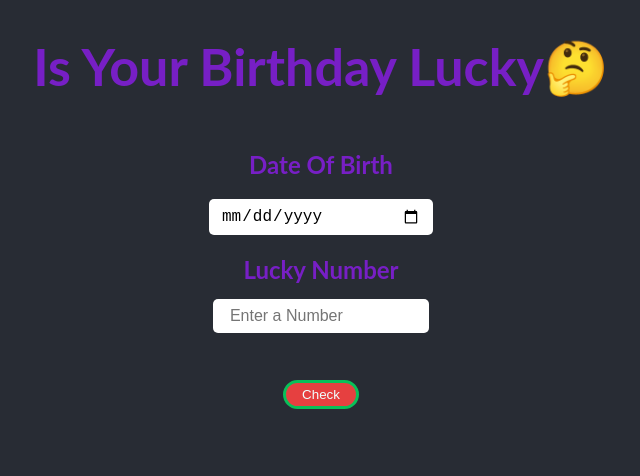
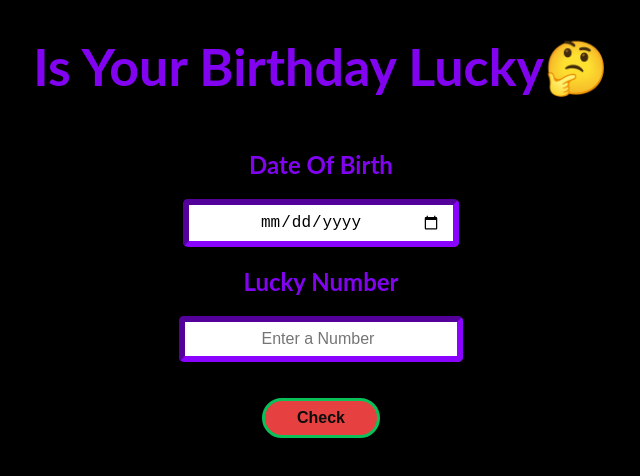
Before and after one commit to SusmitM/LuckyNumber_Checker, a React (Create React App) app: page / in a window 1280 px wide. Shown: the top 476 px of the page, without its empty margins (319-959 px from the left). Built offline with nearby package versions, Linux system fonts and the light colour scheme.

Commit message:
style: css changes

```diff
--- a/src/App.css
+++ b/src/App.css
@@ -5,13 +5,13 @@
 
 
 .App-header {
-  background-color: #282c34;
+  background-color: #000000;
   min-height: 100vh;
   display: flex;
   flex-direction: column;
   align-items: center;
   font-size: calc(10px + 2vmin);
-  color: #771fc5;
+  color: #8103f0;
 }
 .dob-label{
   width: 100%;
@@ -22,37 +22,50 @@
   text-align: center;
 }
 #dob-input{
-  width: 25vh;
+  width: 30vh;
   border-radius: 5px;
   padding: 0.5rem 0.75rem 0.5rem 0.75rem;
-  border: transparent;
+  border-color: #8103f0;
+  border-width: 0.75vh;
   font-size: large;
+  text-align: center;
   margin: 0.25rem 0rem;
 
 }
 .num-label{
   width: 100%;
   margin-top:1rem;
+  margin-bottom: 1rem;
   display: block;
   font-weight: 700;
   font-size: x-large;
 }
 #num-input{
-  width: 25vh;
+  width: 32vh;
   border-radius: 5px;
   padding: 0.5rem 0.5rem 0.5rem 0.5rem;
-  border: transparent;
+  border-color: #8103f0;
+  border-width: 0.75vh;
   font-size: medium;
-  margin: 0.95rem 0;
+  text-align: center;
+  margin: 0.25rem 0;
 }
 #checkBtn{
+  font-size: medium;
+  font-weight: 700;
   cursor: pointer;
   border: 0.2rem solid #09c059;
-  color: azure;
+  color: rgb(12, 12, 12);
   background-color: #e64040;
-  padding:0.25rem;
-  padding-left: 1rem;
-  padding-right: 1rem;
+  padding:0.5rem;
+  padding-left: 2rem;
+  padding-right: 2rem;
   border-radius: 25px;
   margin-top: 2rem;
 }
+.output{
+  margin: 2rem;
+  width: 100%;
+  font-size: calc(10px + 4vmin);
+  font-weight: bold;
+}
--- a/src/App.js
+++ b/src/App.js
@@ -8,8 +8,6 @@ function App() {
 const numInput = useRef(null);
 const dobInput = useRef(null);
 const clickCheck=() =>{
-
-
    const inputVal = numInput.current.value;
    const inputDob = dobInput.current.value;
    const selectedDateValue = inputDob.split('-');
@@ -21,12 +19,14 @@ const clickCheck=() =>{
 }
 const result=sum%inputVal;
 console.log(result);
-if(result==0){
-  setDisplay("Lucky");
+if(result===0){
+  setDisplay(inputVal+" is a lucky number!! 🥳 ");
 }
-else{
-  setDisplay("Not Lucky")
+if(result!==0){
+  setDisplay(inputVal+" is not that lucky 😕")
 }
+
+
 
 };
 
@@ -46,7 +46,7 @@ else{
 
      <button id="checkBtn" onClick={clickCheck}>Check</button>
 
-     <span>{display} </span>
+     <span className="output">{display} </span>
 
 
       </header>
```
